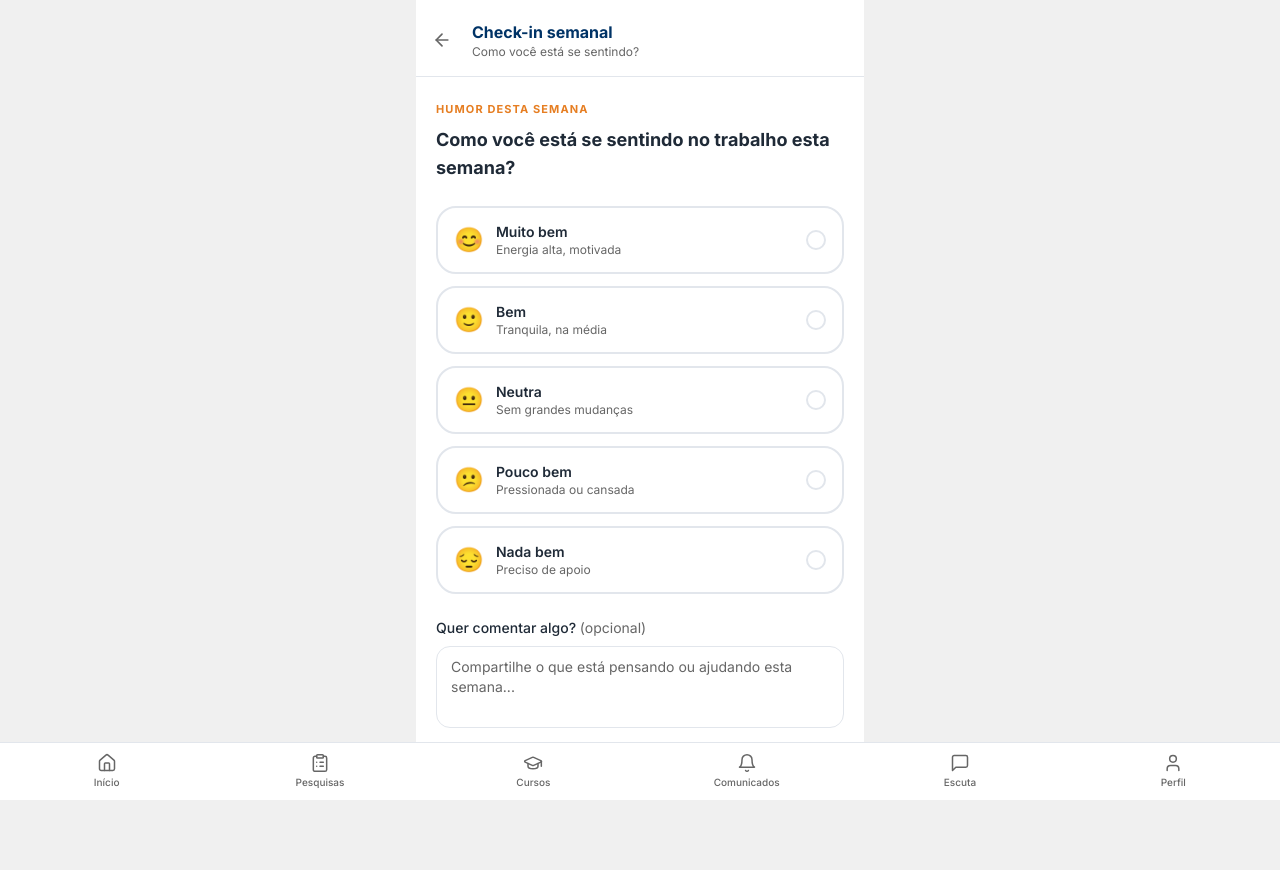
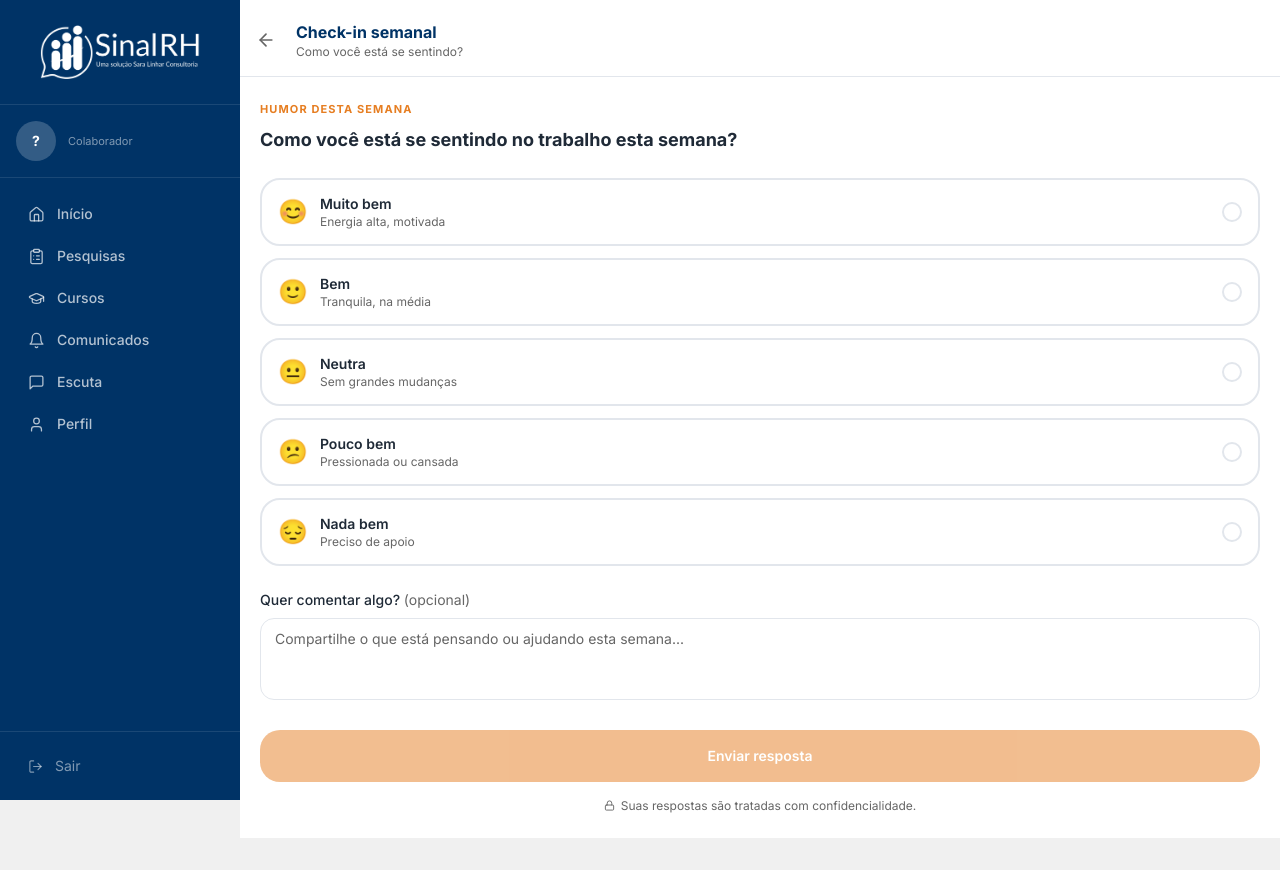
Before and after one commit to gabriellgomess/sinalRH, a React (Vite) app: page /app/checkin in a window 1280 px wide. Before the commit the page ends 800 px from the top, so only its background shows below. Built offline with nearby package versions, Linux system fonts and the light colour scheme; no server answers; sample sign-in values are in the browser's storage.

Commit message:
add modulo ead

```diff
--- a/src/components/layout/AppLayout.jsx
+++ b/src/components/layout/AppLayout.jsx
@@ -1,5 +1,6 @@
 import { Outlet, Navigate } from 'react-router-dom'
 import { MobileBottomNav } from './MobileBottomNav'
+import { AppSidebar } from './AppSidebar'
 import { useAuth } from '../../contexts/AuthContext'
 import { LoadingState } from '../ui/LoadingState'
 
@@ -10,10 +11,20 @@ export function AppLayout() {
   if (!user) return <Navigate to="/login" replace />
 
   return (
-    <div className="flex flex-col min-h-screen bg-rp-cinza-claro max-w-md mx-auto relative">
-      <main className="flex-1 overflow-y-auto pb-20">
-        <Outlet />
-      </main>
+    <div className="min-h-screen bg-rp-cinza-claro">
+      {/* Sidebar fixa (somente desktop) */}
+      <AppSidebar />
+
+      {/* Área de conteúdo: coluna estreita no mobile, larga no desktop */}
+      <div className="lg:ml-60">
+        <main className="min-h-screen pb-20 lg:pb-8">
+          <div className="mx-auto w-full max-w-md lg:max-w-none">
+            <Outlet />
+          </div>
+        </main>
+      </div>
+
+      {/* Navegação inferior (somente mobile) */}
       <MobileBottomNav />
     </div>
   )
--- /dev/null
+++ b/src/components/layout/AppSidebar.jsx
@@ -0,0 +1,69 @@
+import { NavLink, useNavigate } from 'react-router-dom'
+import { Home, ClipboardList, GraduationCap, Bell, MessageSquare, User, LogOut } from 'lucide-react'
+import { SinalLogo } from './SinalLogo'
+import { useAuth } from '../../contexts/AuthContext'
+
+const navItems = [
+  { icon: Home, label: 'Início', to: '/app', end: true },
+  { icon: ClipboardList, label: 'Pesquisas', to: '/app/pesquisas' },
+  { icon: GraduationCap, label: 'Cursos', to: '/app/ead' },
+  { icon: Bell, label: 'Comunicados', to: '/app/comunicados' },
+  { icon: MessageSquare, label: 'Escuta', to: '/app/escuta' },
+  { icon: User, label: 'Perfil', to: '/app/perfil' },
+]
+
+export function AppSidebar() {
+  const { user, logoutColaborador } = useAuth()
+  const navigate = useNavigate()
+
+  function handleLogout() {
+    if (logoutColaborador) logoutColaborador()
+    navigate('/login')
+  }
+
+  return (
+    <aside className="hidden lg:flex fixed left-0 top-0 h-screen w-60 flex-col z-30" style={{ backgroundColor: '#003366' }}>
+      <div className="px-4 py-5 border-b border-white/10 flex justify-center">
+        <SinalLogo size="md" dark />
+      </div>
+
+      <div className="px-4 py-4 border-b border-white/10 flex items-center gap-3">
+        <div className="w-10 h-10 rounded-full bg-white/20 flex items-center justify-center text-white text-sm font-bold flex-shrink-0">
+          {user?.iniciais || user?.nome?.slice(0, 2)?.toUpperCase() || '?'}
+        </div>
+        <div className="min-w-0">
+          <p className="text-sm font-semibold text-white truncate">{user?.nome}</p>
+          <p className="text-[11px] text-white/50 truncate">{user?.empresa?.nome_fantasia || 'Colaborador'}</p>
+        </div>
+      </div>
+
+      <nav className="flex-1 px-3 py-4 overflow-y-auto scrollbar-hide">
+        {navItems.map(({ icon: Icon, label, to, end }) => (
+          <NavLink
+            key={to}
+            to={to}
+            end={end}
+            className={({ isActive }) =>
+              isActive
+                ? 'flex items-center gap-3 px-4 py-2.5 rounded-lg text-sm font-semibold text-white bg-white/15 border-l-2 border-rp-laranja transition-all mb-0.5'
+                : 'flex items-center gap-3 px-4 py-2.5 rounded-lg text-sm font-medium text-white/70 hover:bg-white/10 hover:text-white transition-all mb-0.5'
+            }
+          >
+            <Icon size={17} strokeWidth={1.8} />
+            <span className="flex-1">{label}</span>
+          </NavLink>
+        ))}
+      </nav>
+
+      <div className="px-3 py-4 border-t border-white/10">
+        <button
+          onClick={handleLogout}
+          className="flex items-center gap-3 px-4 py-2 rounded-lg text-sm text-white/50 hover:text-white/80 hover:bg-white/5 transition-all w-full"
+        >
+          <LogOut size={15} strokeWidth={1.8} />
+          <span>Sair</span>
+        </button>
+      </div>
+    </aside>
+  )
+}
--- a/src/components/layout/MobileBottomNav.jsx
+++ b/src/components/layout/MobileBottomNav.jsx
@@ -12,7 +12,7 @@ const navItems = [
 
 export function MobileBottomNav() {
   return (
-    <nav className="fixed bottom-0 left-0 right-0 z-30 bg-white border-t border-rp-cinza-borda">
+    <nav className="lg:hidden fixed bottom-0 left-0 right-0 z-30 bg-white border-t border-rp-cinza-borda">
       <div className="flex items-center">
         {navItems.map(({ icon: Icon, label, to }) => (
           <NavLink
--- a/src/pages/auth/Login.jsx
+++ b/src/pages/auth/Login.jsx
@@ -1,6 +1,6 @@
 import { useState } from 'react'
 import { useNavigate, Link } from 'react-router-dom'
-import { Eye, EyeOff, Lock, Shield, ArrowLeft } from 'lucide-react'
+import { Eye, EyeOff, Lock, ArrowLeft } from 'lucide-react'
 import { useAuth } from '../../contexts/AuthContext'
 import { SinalLogo } from '../../components/layout/SinalLogo'
 
@@ -24,26 +24,64 @@ export default function Login() {
   }
 
   return (
-    <div className="min-h-screen flex flex-col bg-white max-w-md mx-auto relative">
-      <div className="absolute left-6 top-6">
+    <div className="min-h-screen bg-white lg:grid lg:grid-cols-2">
+      {/* Painel de marca — somente desktop */}
+      <div
+        className="hidden lg:flex flex-col justify-between p-12 text-white relative"
+        style={{ background: 'linear-gradient(135deg, #003366 0%, #002244 100%)' }}
+      >
+        <Link
+          to="/"
+          className="inline-flex items-center gap-1.5 text-xs text-white/80 hover:text-white bg-white/10 hover:bg-white/20 px-3 py-1.5 rounded-full font-medium w-fit transition-all"
+        >
+          <ArrowLeft size={13} /> Voltar ao site
+        </Link>
+
+        <div className="max-w-sm">
+          <SinalLogo size="lg" dark />
+          <p className="mt-8 text-2xl font-bold leading-snug">
+            Um espaço seguro para você dividir como está se sentindo no trabalho.
+          </p>
+          <p className="mt-4 text-white/70 text-sm leading-relaxed">
+            Sua voz ajuda a construir ambientes de trabalho mais saudáveis.
+          </p>
+        </div>
+
+        <div className="flex items-center gap-2 text-xs text-white/50">
+          <Lock size={12} />
+          <span>Acesso seguro · dados em conformidade com a LGPD</span>
+        </div>
+      </div>
+
+      {/* Coluna do formulário */}
+      <div className="min-h-screen lg:min-h-0 flex flex-col px-6 pt-20 pb-8 lg:justify-center lg:px-14 relative">
+        {/* Voltar ao site — somente mobile */}
+        <div className="absolute left-6 top-6 lg:hidden">
           <Link
             to="/"
             className="text-xs text-rp-cinza-medio hover:text-rp-azul flex items-center gap-1 transition-all bg-rp-cinza-claro/50 hover:bg-rp-cinza-claro px-3 py-1.5 rounded-full font-medium"
           >
-          <ArrowLeft size={13} />
-          Voltar ao site
+            <ArrowLeft size={13} /> Voltar ao site
           </Link>
         </div>
 
-      <div className="flex-1 flex flex-col px-6 pt-20 pb-8">
+        <div className="w-full max-w-md mx-auto">
+          {/* Logo + frase — somente mobile (no desktop ficam no painel de marca) */}
+          <div className="lg:hidden">
             <div className="flex justify-center mb-10">
               <SinalLogo size="lg" />
             </div>
-
             <div className="bg-rp-azul-suave rounded-xl px-4 py-3.5 mb-8 text-center">
               <p className="text-sm text-rp-azul font-medium italic">
                 "Sua voz ajuda a construir ambientes de trabalho mais saudáveis."
               </p>
+            </div>
+          </div>
+
+          {/* Título — somente desktop */}
+          <div className="hidden lg:block mb-8">
+            <h1 className="text-2xl font-bold text-rp-azul">Acesse sua conta</h1>
+            <p className="text-sm text-rp-cinza-medio mt-1">Entre para acompanhar pesquisas, cursos e comunicados.</p>
           </div>
 
           <form onSubmit={handleSubmit} className="space-y-4">
@@ -113,12 +151,12 @@ export default function Login() {
             </button>
           </form>
 
-        <div className="mt-6 flex items-center justify-center gap-2 text-xs text-rp-cinza-medio">
+          <div className="mt-6 flex items-center justify-center gap-2 text-xs text-rp-cinza-medio lg:hidden">
             <Lock size={11} />
             <span>Acesso seguro · dados em conformidade com a LGPD</span>
           </div>
 
-        <div className="mt-auto pt-8 text-center">
+          <div className="mt-10 pt-6 border-t border-rp-cinza-borda text-center">
             <p className="text-xs text-rp-cinza-medio mb-1">É administrador?</p>
             <Link to="/admin/login" className="text-sm text-rp-azul font-semibold hover:underline">
               Acessar painel administrativo
@@ -126,5 +164,6 @@ export default function Login() {
           </div>
         </div>
       </div>
+    </div>
   )
 }
--- a/src/pages/plataforma/ClienteDetalhe.jsx
+++ b/src/pages/plataforma/ClienteDetalhe.jsx
@@ -14,6 +14,7 @@ const PRODUTOS_CATALOGO = {
   canal_escuta:    { titulo: 'Canal de Escuta Profissional' },
   feedback:        { titulo: 'Feedback 360' },
   pdi:             { titulo: 'Plano de Desenvolvimento (PDI)' },
+  ead:             { titulo: 'EAD / Treinamentos' },
 }
 
 const CICLOS = { WEEKLY: 'Semanal', BIWEEKLY: 'Quinzenal', MONTHLY: 'Mensal', QUARTERLY: 'Trimestral', SEMIANNUALLY: 'Semestral', YEARLY: 'Anual' }
--- a/src/pages/plataforma/NovoCliente.jsx
+++ b/src/pages/plataforma/NovoCliente.jsx
@@ -13,6 +13,7 @@ const PRODUTOS_CATALOGO = {
   checkins:        { titulo: 'Check-ins Semanais' },
   feedback:        { titulo: 'Feedback 360' },
   pdi:             { titulo: 'Plano de Desenvolvimento (PDI)' },
+  ead:             { titulo: 'EAD / Treinamentos' },
 }
 
 export default function NovoCliente() {
```
Also changed, not shown: 1 other file (tests, documents, lock files or other folders). Lines whose indentation alone changed are shown as unchanged.
